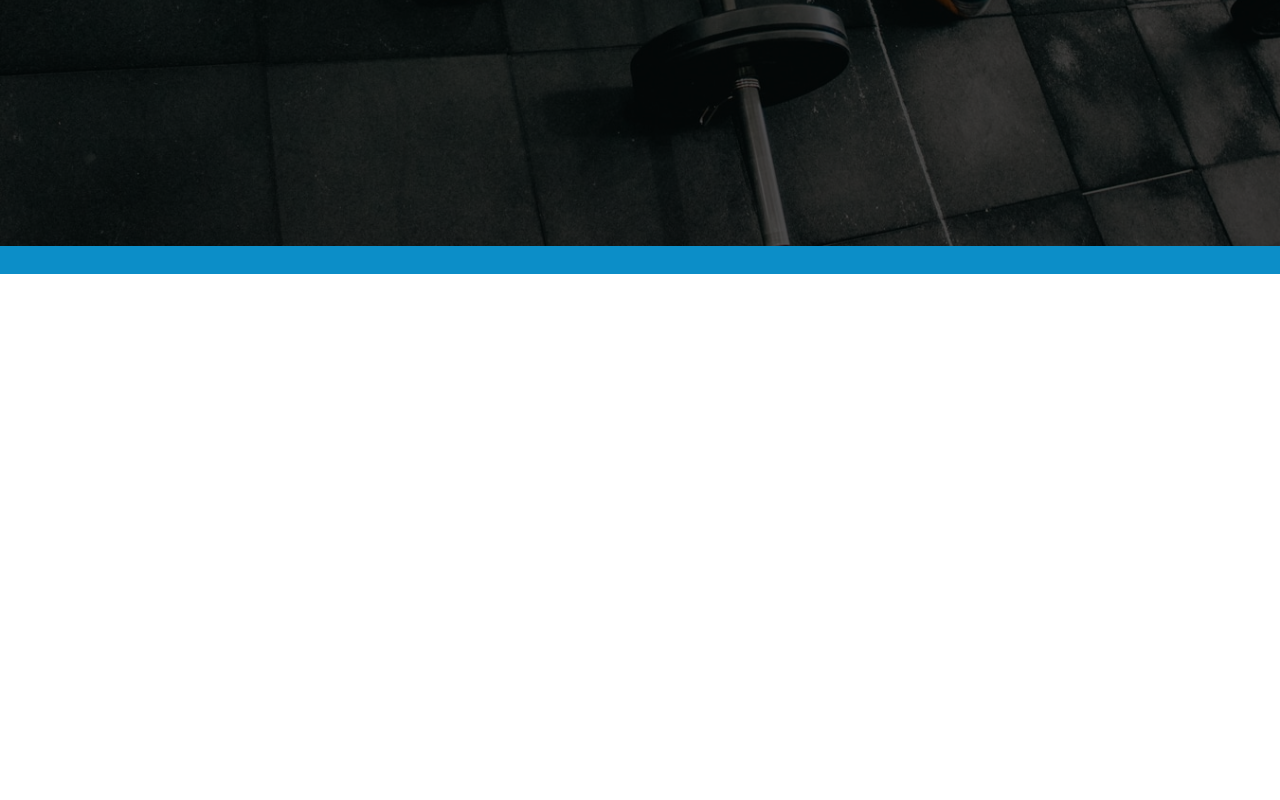
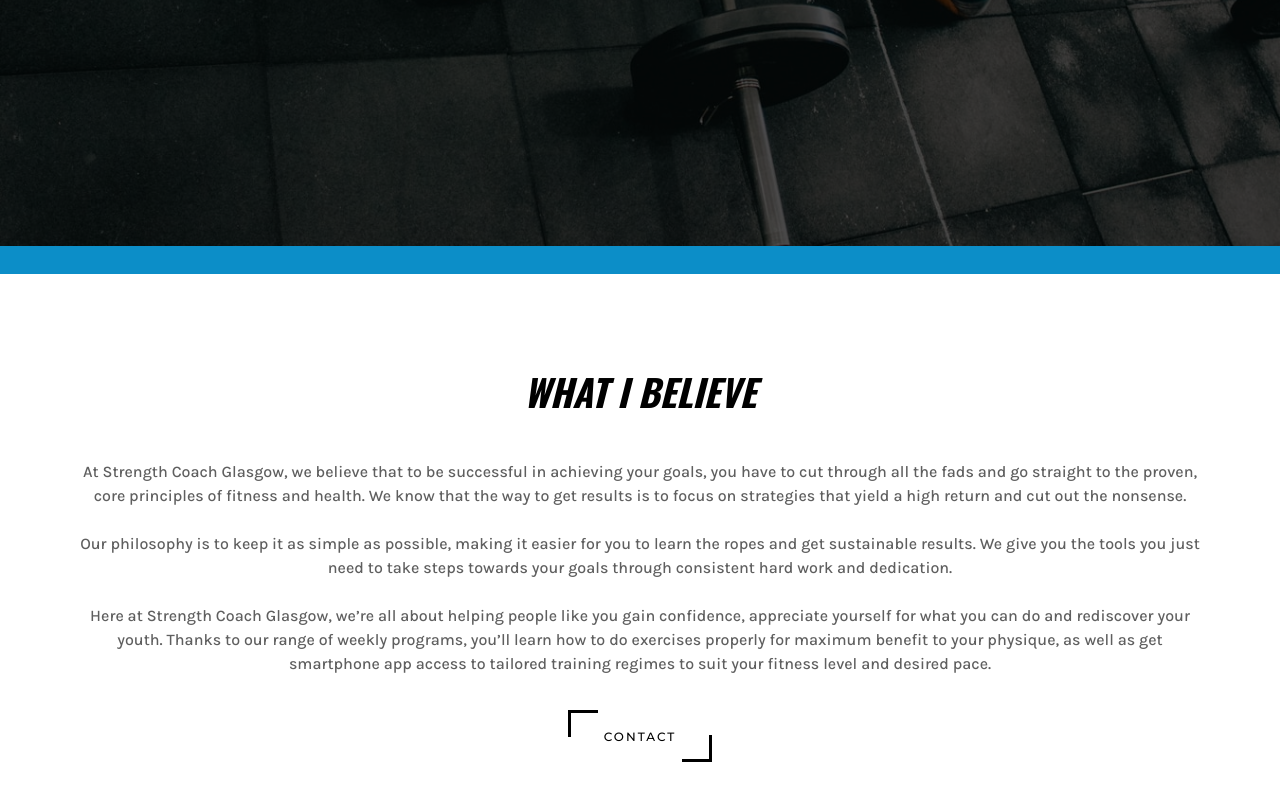
Before and after one commit to roimalka10/Fitness-website, a React (Create React App) app: page / in a window 1280 px wide. Shown: the part 568-1368 px from the top of the page. Before the commit the page ends 842 px from the top, so only its background shows below. Built offline with nearby package versions, Linux system fonts and the light colour scheme.

Commit message:
added 2nd section to home page

```diff
--- a/src/components/Home.js
+++ b/src/components/Home.js
@@ -65,6 +65,38 @@
         </div>
       </section>
       <div className="blue-line"></div>
+      <section className="believe">
+        <div>
+          <h2 className="h2">What i believe</h2>
+        </div>
+        <div>
+          <p>
+            At Strength Coach Glasgow, we believe that to be successful in
+            achieving your goals, you have to cut through all the fads and go
+            straight to the proven, core principles of fitness and health. We
+            know that the way to get results is to focus on strategies that
+            yield a high return and cut out the nonsense.
+            <br />
+            <br /> Our philosophy is to keep it as simple as possible, making it
+            easier for you to learn the ropes and get sustainable results. We
+            give you the tools you just need to take steps towards your goals
+            through consistent hard work and dedication.
+            <br />
+            <br /> Here at Strength Coach Glasgow, we’re all about helping
+            people like you gain confidence, appreciate yourself for what you
+            can do and rediscover your youth. Thanks to our range of weekly
+            programs, you’ll learn how to do exercises properly for maximum
+            benefit to your physique, as well as get smartphone app access to
+            tailored training regimes to suit your fitness level and desired
+            pace.
+          </p>
+        </div>
+        <a className="btn">
+          Contact
+          <span className="border-top-bottom"></span>
+          <span className="border-left-right"></span>
+        </a>
+      </section>
     </>
   );
 };
--- a/src/components/Home.scss
+++ b/src/components/Home.scss
@@ -61,3 +61,70 @@
   width: 100%;
   padding: 14px;
 }
+
+.believe {
+  max-width: 1200px;
+  margin: 0 auto;
+  padding: 90px 40px;
+  display: flex;
+  flex-direction: column;
+  justify-content: center;
+  align-items: center;
+
+  h2 {
+    font-size: 37px;
+    text-align: center;
+    margin-bottom: 40px;
+  }
+  p {
+    text-align: center;
+    margin-bottom: 40px;
+  }
+  a {
+    color: black;
+    text-align: center;
+    .border-top-bottom::before {
+      content: "";
+      position: absolute;
+      width: 30px;
+      height: 3px;
+      top: -6px;
+      left: -7px;
+      background: black;
+      transition: all 0.4s ease;
+    }
+    .border-top-bottom::after {
+      content: "";
+      position: absolute;
+      width: 30px;
+      height: 3px;
+      bottom: -6px;
+      right: -7px;
+      background: black;
+      transition: all 0.4s ease;
+    }
+    .border-left-right:before {
+      content: "";
+      position: absolute;
+      top: -4px;
+      left: -7px;
+      width: 3px;
+      height: 25px;
+      background: black;
+      transition: all 0.4s ease;
+    }
+    .border-left-right:after {
+      content: "";
+      position: absolute;
+      bottom: -4px;
+      right: -7px;
+      width: 3px;
+      height: 25px;
+      background: black;
+      transition: all 0.4s ease;
+    }
+  }
+  @media only screen and (max-width: 900px) {
+    padding: 70px 25px;
+  }
+}
--- a/src/styles/_config.scss
+++ b/src/styles/_config.scss
@@ -13,6 +13,11 @@
     width: 350px;
     margin: 0 auto;
   }
+}
+p {
+  font-family: "karla" !important;
+  font-weight: 500;
+  color: #5f5f5f;
 }
 
 .btn {
```
